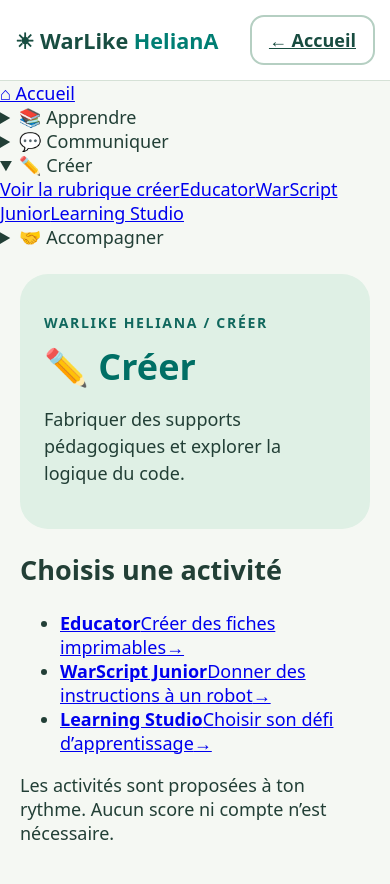
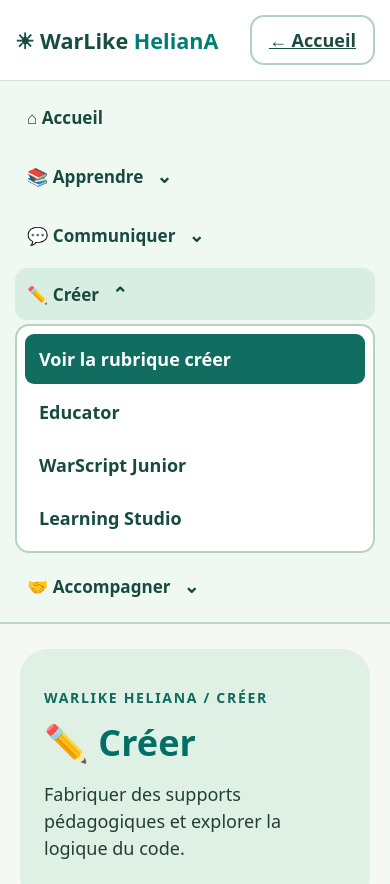
Before and after one commit to Motherlode94/WarLike-HelianA, a plain HTML site: page creer/index.html in a window 390 px wide. Shown: the top 884 px of the page. Drawn offline with Linux system fonts and the light colour scheme.

Commit message:
style(heliana): accessible responsive dropdown navigation and folder hub cards

```diff
--- a/style.css
+++ b/style.css
@@ -3,3 +3,28 @@
 .offline-status{font-size:.85rem;line-height:1.55;padding:10px 14px;background:#e5f2e8;color:#174d40;border:1px solid #b4d0be;border-radius:10px;margin:0 0 16px}
 @media(max-width:600px){.controls button,.actions button,.outline,header button{min-height:44px}body{overflow-wrap:anywhere}main{min-width:0}.lesson,.information,.welcome{max-width:100%}}
 @media(prefers-reduced-motion:reduce){html{scroll-behavior:auto!important}}
+
+/* Navigation HelianA — native keyboard-accessible menus and real folder hubs. */
+.heliana-site-nav{position:relative;z-index:10;background:#f0f8f2;border-bottom:2px solid #bad6c5;color:#174838}
+.heliana-nav-inner{display:flex;align-items:stretch;gap:6px;flex-wrap:wrap;max-width:1120px;margin:0 auto;padding:8px 20px}
+.heliana-nav-home,.heliana-nav-group>summary{display:flex;align-items:center;gap:7px;min-height:48px;padding:11px 16px;border-radius:12px;color:#184b40;text-decoration:none;font-size:.95rem;font-weight:780;cursor:pointer;list-style:none}
+.heliana-nav-group>summary::-webkit-details-marker{display:none}
+.heliana-nav-group>summary::after{content:"⌄";margin-left:6px;font-size:1.1em}
+.heliana-nav-group[open]>summary::after{content:"⌃"}
+.heliana-nav-group{position:relative}
+.heliana-nav-home:hover,.heliana-nav-group>summary:hover,.heliana-nav-group[open]>summary{background:#d9eee2}
+.heliana-nav-home[aria-current="page"],.heliana-nav-submenu a[aria-current="page"]{background:#126d61;color:#fff}
+.heliana-nav-submenu{position:absolute;top:100%;left:0;min-width:250px;max-width:min(90vw,340px);max-height:65vh;overflow:auto;background:#fff;border:2px solid #b7d2bf;border-radius:14px;box-shadow:0 10px 30px #183b2b25;padding:8px;display:flex;flex-direction:column;gap:3px}
+.heliana-nav-submenu a{display:block;padding:12px 14px;color:#184b40;text-decoration:none;border-radius:9px;line-height:1.45;font-weight:680}
+.heliana-nav-submenu a:hover{background:#e2f2e8}
+.heliana-nav-submenu a[aria-current="page"]:hover{background:#126d61;color:#fff}
+.heliana-nav-home:focus-visible,.heliana-nav-group>summary:focus-visible,.heliana-nav-submenu a:focus-visible{outline:4px solid #164fa5;outline-offset:2px}
+.heliana-folder-section{margin:26px 0}.heliana-folder-section>h2{margin:0 0 18px}
+.heliana-folder-grid{display:grid;grid-template-columns:repeat(2,minmax(0,1fr));gap:16px;list-style:none;margin:0;padding:0}
+.heliana-folder-card a{display:flex;align-items:start;flex-direction:column;gap:8px;min-height:130px;padding:24px;border:2px solid #b9d7c5;background:#fff;border-radius:19px;text-decoration:none;color:#174838}
+.heliana-folder-card a:hover{background:#e8f6ed;border-color:#126d61}
+.heliana-folder-card a strong{font-size:1.16rem}.heliana-folder-card a span{line-height:1.5}.heliana-folder-card a span:last-child{margin-top:auto;align-self:end;font-weight:900}
+.heliana-folder-note{color:#37584e;font-weight:650;margin-top:24px}
+@media(max-width:720px){.heliana-nav-inner{display:grid;grid-template-columns:repeat(2,minmax(0,1fr));gap:7px;padding:10px 15px}.heliana-nav-home,.heliana-nav-group>summary{min-height:52px;padding:11px 12px}.heliana-nav-group{position:static}.heliana-nav-submenu{position:static;max-height:none;max-width:none;min-width:0;width:100%;grid-column:1/-1;margin-top:4px;box-shadow:none}.heliana-nav-group[open]{grid-column:1/-1}.heliana-nav-group[open]>summary{width:100%}.heliana-folder-grid{grid-template-columns:1fr}.heliana-folder-card a{min-height:100px}}
+@media(max-width:400px){.heliana-nav-inner{grid-template-columns:1fr}.heliana-nav-group[open]{grid-column:auto}}
+@media print{.heliana-site-nav{display:none!important}}
```
